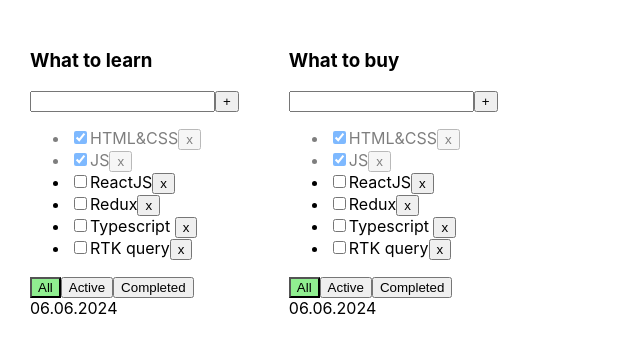
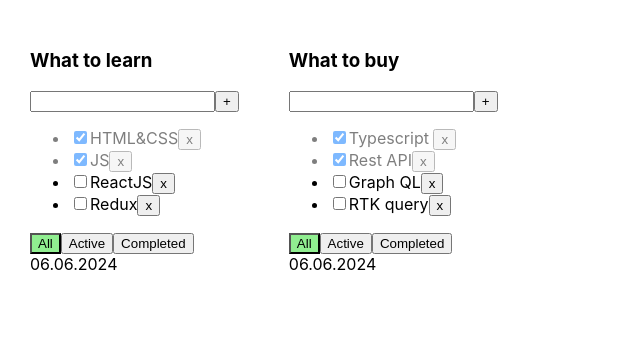
Before and after one commit to nikitastas/todolist, a React (Create React App) app: page / in a window 1280 px wide. Shown: the top 352 px of the page, without its empty margins (0-640 px from the left). Built offline with nearby package versions, Linux system fonts and the light colour scheme.

Commit message:
Storing tasks in an object, refactoring functions in accordance with the task structure.

```diff
--- a/src/App.tsx
+++ b/src/App.tsx
@@ -15,57 +15,69 @@ type Todolist = {
     filter: FilterValues
 }
 
+
+
+
 export type FilterValues = 'all' | 'active' | 'completed';
 
 export function App() {
+    let todolistID1 = v1()
+    let todolistID2 = v1()
+
     const [todolists, setTodolists] = useState<Todolist[]>([
-        {id: v1(), title: 'What to learn', filter: 'all'},
-        {id: v1(), title: 'What to buy', filter: 'all'},
+        {id: todolistID1, title: 'What to learn', filter: 'all'},
+        {id: todolistID2, title: 'What to buy', filter: 'all'},
     ])
 
-    const [tasks, setTasks] = useState<Array<Task>>([
-        {id: v1(), title: 'HTML&CSS', isDone: true},
-        {id: v1(), title: 'JS', isDone: true},
-        {id: v1(), title: 'ReactJS', isDone: false},
-        {id: v1(), title: 'Redux', isDone: false},
-        {id: v1(), title: 'Typescript ', isDone: false},
-        {id: v1(), title: 'RTK query', isDone: false},
-    ])
+    const [tasks, setTasks] = useState({
+        [todolistID1]: [
+            {id: v1(), title: 'HTML&CSS', isDone: true},
+            {id: v1(), title: 'JS', isDone: true},
+            {id: v1(), title: 'ReactJS', isDone: false},
+            {id: v1(), title: 'Redux', isDone: false}
+        ],
+        [todolistID2]: [
+            {id: v1(), title: 'Typescript ', isDone: true},
+            {id: v1(), title: 'Rest API', isDone: true},
+            {id: v1(), title: 'Graph QL', isDone: false},
+            {id: v1(), title: 'RTK query', isDone: false}
+        ],
+    })
 
-    const addTask = (title: string) => {
+    const addTask = (title: string, todolistId: string) => {
         const newTask = {
             id: v1(),
             title,
             isDone: false,
         }
-        const newTasks = [newTask, ...tasks]
-        setTasks(newTasks)
+        setTasks({ ...tasks, [todolistId]: [newTask, ...tasks[todolistId]] })
     }
 
-    const removeTask = (taskId: string) => {
-        const filteredTasks = tasks.filter(task => task.id !== taskId);
-        setTasks(filteredTasks);
+    const removeTask = (taskId: string, todolistId: string) => {
+        setTasks({ ...tasks, [todolistId]: tasks[todolistId].filter(t => t.id !== taskId) })
     }
 
     const changeFilter = (todolistId: string, filter: FilterValues) => {
         setTodolists(todolists.map(tl => tl.id === todolistId ? {...tl, filter: filter} : tl));
     }
 
-    const changeTaskStatus = (taskId: string, taskStatus: boolean) => {
-        const newState = tasks.map(m => m.id === taskId ? {...m, isDone: taskStatus} : m)
-        setTasks(newState)
+    const changeTaskStatus = (taskId: string, taskStatus: boolean, todolistId: string) => {
+        setTasks({
+            ...tasks,
+            [todolistId]: tasks[todolistId].map(t => t.id === taskId ? {...t, isDone: taskStatus} : t) })
     }
 
     return (
         <div className="App">
             {todolists.map(tl => {
-                let tasksForTodolist = tasks;
+                const allTodolistTasks = tasks[tl.id]
+                let tasksForTodolist = allTodolistTasks;
                 if (tl.filter === 'active') {
-                    tasksForTodolist = tasks.filter(task => !task.isDone);
+                    tasksForTodolist = allTodolistTasks.filter(task => !task.isDone);
                 }
 
                 if (tl.filter === 'completed') {
-                    tasksForTodolist = tasks.filter(task => task.isDone);
+                    tasksForTodolist = allTodolistTasks.filter(task => task.isDone);
                 }
                 return (
                     <Todolist key={tl.id} todolistId={tl.id} title={tl.title} tasks={tasksForTodolist} date={'06.06.2024'} removeTask={removeTask}
--- a/src/Todolist.tsx
+++ b/src/Todolist.tsx
@@ -7,10 +7,10 @@ type Props = {
     title: string
     tasks: Array<Task>
     date?: string
-    removeTask: (taskId: string) => void
+    removeTask: (taskId: string, todolistId: string) => void
     changeFilter: (todolistId: string, filter: FilterValues) => void
-    addTask: (title: string) => void
-    changeTaskStatus: (taskId: string, taskStatus: boolean) => void
+    addTask: (title: string, todolistId: string) => void
+    changeTaskStatus: (taskId: string, taskStatus: boolean, todolistId: string) => void
     filter: FilterValues
 }
 
@@ -26,7 +26,7 @@ export const Todolist = ({todolistId, title, tasks, date, removeTask, changeFilt
 
     const addTaskHandler = () => {
         if (taskTitle.trim() !== '') {
-            addTask(taskTitle.trim())
+            addTask(taskTitle.trim(), todolistId)
             setTaskTitle('')
         } else {
             setError('Title is required')
@@ -62,11 +62,11 @@ export const Todolist = ({todolistId, title, tasks, date, removeTask, changeFilt
                 <ul>
                     {tasks.map(task => {
                         const removeTaskHandler = () => {
-                            removeTask(task.id)
+                            removeTask(task.id, todolistId)
                         }
                         const changeTaskStatusHandler = (e: ChangeEvent<HTMLInputElement>) => {
                             const newStatusValue = e.currentTarget.checked
-                            changeTaskStatus(task.id, newStatusValue)
+                            changeTaskStatus(task.id, newStatusValue, todolistId)
                         }
                         return (
                             <li key={task.id} className={task.isDone ? 'is-done' : ''}>
```
